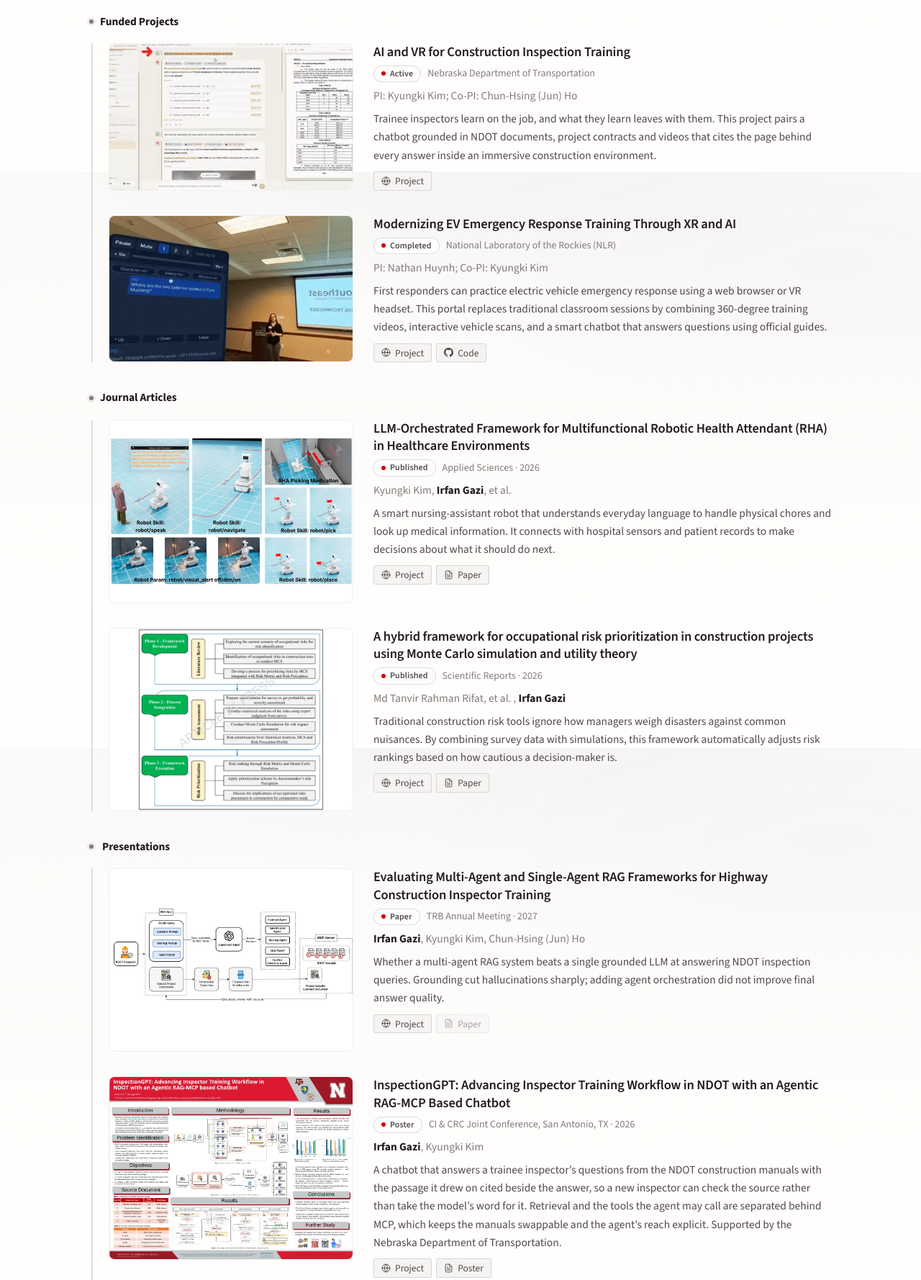
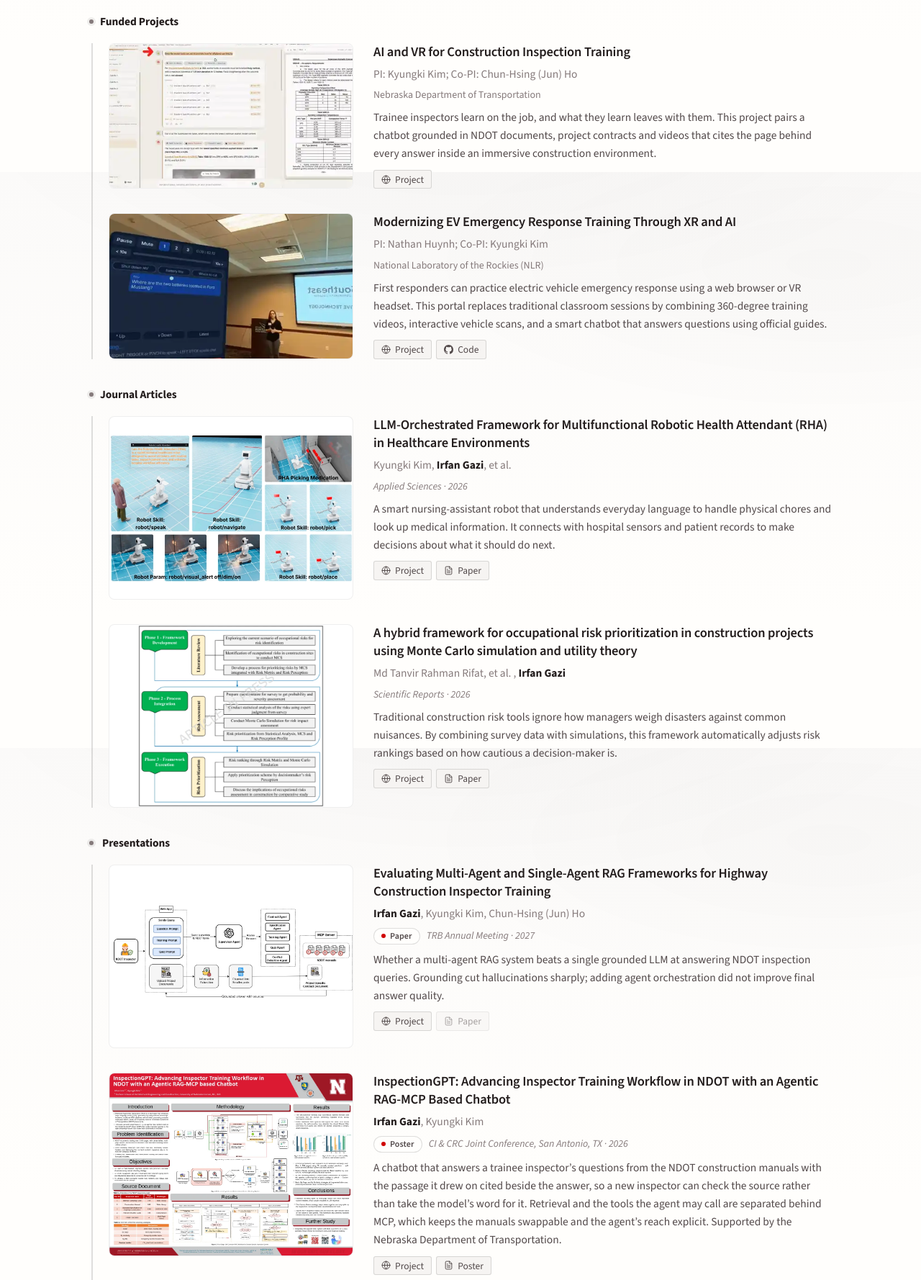
Before and after one commit to Irfan-Gazi0/Portfolio, a plain HTML site: page index.html in a window 1280 px wide. Shown: the part 561-2339 px from the top of the page at 72% size. Drawn offline with nearby package versions, Linux system fonts and the light colour scheme.

Commit message:
Reorder card metadata, italicise venues, fill link buttons on hover
Put authors/PI lines above venue and funder lines on the front page,
italicise venue and year on papers and posters, drop the supervisor
line from the talk card, and fill action buttons with the accent
colour on hover.

Co-Authored-By: Claude Sonnet 5.5 <noreply@anthropic.com>

```diff
--- a/index.html
+++ b/index.html
@@ -605,7 +605,7 @@ button.linklike { cursor: pointer; font: inherit; }
   border: 1px solid var(--rule); background: var(--surface); color: var(--ink-soft);
   transition: background .18s ease, border-color .18s ease, color .18s ease;
 }
-.actions a:hover, .actions a:focus-visible { background: var(--accent-soft); border-color: var(--ink-mute); color: var(--ink); }
+.actions a:hover, .actions a:focus-visible { background: var(--accent); border-color: var(--accent); color: var(--paper); }
 /* A link that is not out yet: shown so the row reads complete, but inert. */
 .actions .is-pending { opacity: .5; cursor: default; }
 /* Line icons (Lucide, 24px grid) and the filled GitHub mark share one size. */
@@ -883,8 +883,8 @@ footer {
       </div>
       <div>
         <h4 class="entry-title"><a href="projects/ndot-inspection-training.html">AI and VR for Construction Inspection Training</a></h4>
-        <p class="entry-meta"><span class="state">Active</span> Nebraska Department of Transportation</p>
         <p class="authors">PI: Kyungki Kim; Co-PI: Chun-Hsing (Jun) Ho</p>
+        <p class="entry-meta">Nebraska Department of Transportation</p>
         <p class="takeaway">
           Trainee inspectors learn on the job, and what they learn leaves with them. This project pairs
           a chatbot grounded in NDOT documents, project contracts and videos that cites
@@ -904,8 +904,8 @@ footer {
       </div>
       <div>
         <h4 class="entry-title"><a href="projects/ev-emergency-response-training.html">Modernizing EV Emergency Response Training Through XR and AI</a></h4>
-        <p class="entry-meta"><span class="state">Completed</span> National Laboratory of the Rockies (NLR)</p>
         <p class="authors">PI: Nathan Huynh; Co-PI: Kyungki Kim</p>
+        <p class="entry-meta">National Laboratory of the Rockies (NLR)</p>
         <p class="takeaway">
           First responders can practice electric vehicle emergency response using a web browser or VR headset. This portal replaces traditional
           classroom sessions by combining 360-degree training videos, interactive vehicle scans, and a smart chatbot that answers questions using
@@ -931,10 +931,10 @@ footer {
       </div>
       <div>
         <h4 class="entry-title"><a href="projects/robotic-health-attendant.html">LLM-Orchestrated Framework for Multifunctional Robotic Health Attendant (RHA) in Healthcare Environments</a></h4>
-        <p class="entry-meta"><span class="state">Published</span> Applied Sciences &middot; 2026</p>
         <p class="authors">
           Kyungki Kim, <span class="me">Irfan Gazi</span>, et al.
         </p>
+        <p class="entry-meta"><em>Applied Sciences &middot; 2026</em></p>
         <p class="takeaway">
           A smart nursing-assistant robot that understands everyday language to handle physical chores
           and look up medical information. It connects with hospital sensors and patient records to make decisions about what it should do next.
@@ -953,10 +953,10 @@ footer {
       </div>
       <div>
         <h4 class="entry-title"><a href="projects/occupational-risk-prioritization.html">A hybrid framework for occupational risk prioritization in construction projects using Monte Carlo simulation and utility theory</a></h4>
-        <p class="entry-meta"><span class="state">Published</span> Scientific Reports &middot; 2026</p>
         <p class="authors">
           Md Tanvir Rahman Rifat, et al. , <span class="me">Irfan Gazi</span>
         </p>
+        <p class="entry-meta"><em>Scientific Reports &middot; 2026</em></p>
         <p class="takeaway">
           Traditional construction risk tools ignore how managers weigh disasters against common nuisances.
           By combining survey data with simulations, this framework automatically adjusts risk rankings based on how cautious a decision-maker is.
@@ -982,8 +982,8 @@ footer {
       </div>
       <div>
         <h4 class="entry-title"><a href="projects/rag-inspector-training-evaluation.html">Evaluating Multi-Agent and Single-Agent RAG Frameworks for Highway Construction Inspector Training</a></h4>
-        <p class="entry-meta"><span class="state">Paper</span> TRB Annual Meeting &middot; 2027</p>
         <p class="authors"><span class="me">Irfan Gazi</span>, Kyungki Kim, Chun-Hsing (Jun) Ho</p>
+        <p class="entry-meta"><span class="state">Paper</span> <em>TRB Annual Meeting &middot; 2027</em></p>
         <p class="takeaway">
           Whether a multi-agent RAG system beats a single grounded LLM at answering NDOT inspection queries.
           Grounding cut hallucinations sharply; adding agent orchestration did not improve final answer quality.
@@ -1003,8 +1003,8 @@ footer {
       </div>
       <div>
         <h4 class="entry-title"><a href="projects/inspectiongpt-poster.html">InspectionGPT: Advancing Inspector Training Workflow in NDOT with an Agentic RAG-MCP Based Chatbot</a></h4>
-        <p class="entry-meta"><span class="state">Poster</span> CI &amp; CRC Joint Conference, San Antonio, TX &middot; 2026</p>
         <p class="authors"><span class="me">Irfan Gazi</span>, Kyungki Kim</p>
+        <p class="entry-meta"><span class="state">Poster</span> <em>CI &amp; CRC Joint Conference, San Antonio, TX &middot; 2026</em></p>
         <p class="takeaway">
           A chatbot that answers a trainee inspector&rsquo;s questions from the NDOT construction manuals with
           the passage it drew on cited beside the answer, so a new inspector can check the source rather
@@ -1027,9 +1027,6 @@ footer {
       <div>
         <h4 class="entry-title"><a href="projects/ndot-inspection-training.html">AI and Immersive AR/VR for Sustained Material and Construction Inspection Training and Knowledge Retention</a></h4>
         <p class="entry-meta"><span class="state">Talk</span> NDOT &amp; University of Nebraska&ndash;Lincoln Research Summit &middot; 2026</p>
-        <p class="authors">
-          <span class="me">Supervisor</span>: Kyungki Kim, Chun-Hsing (Jun) Ho
-        </p>
         <p class="takeaway">
           The project talk for our NDOT-funded work: InspectionGPT as a cited knowledge base and virtual
           mentor for new inspectors, and the immersive VR environment it is being embedded in, so an
```
